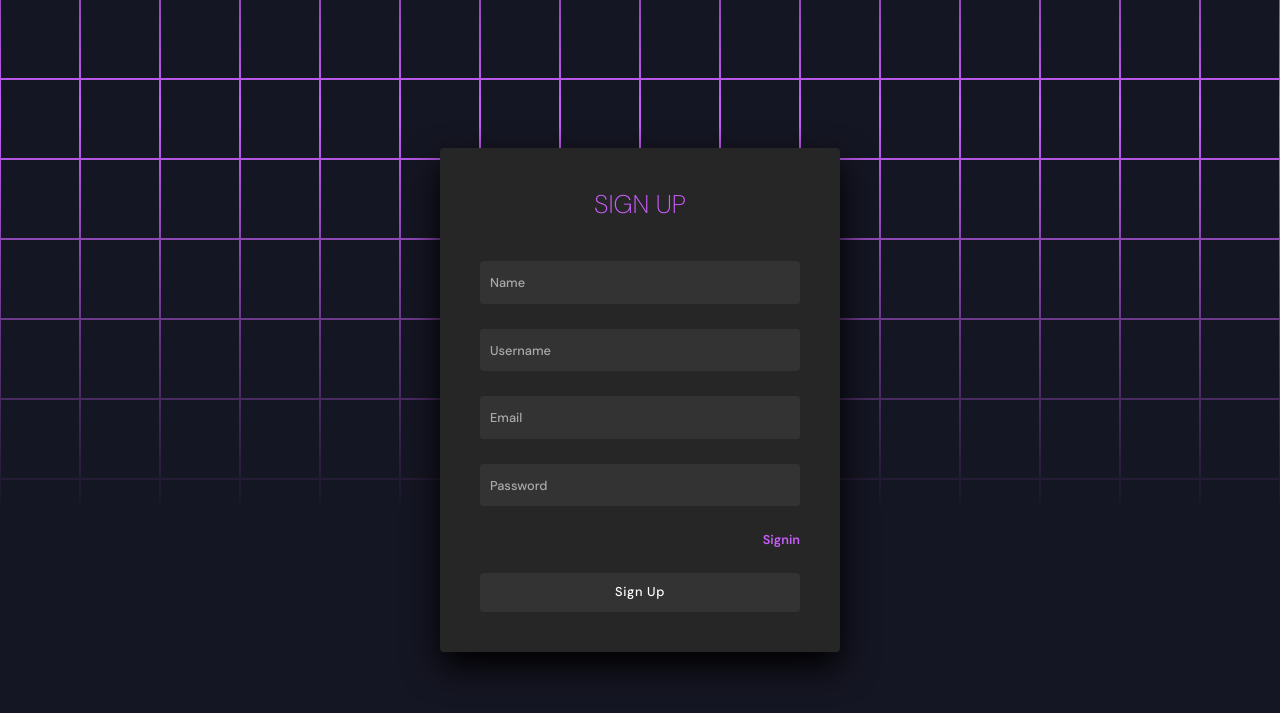
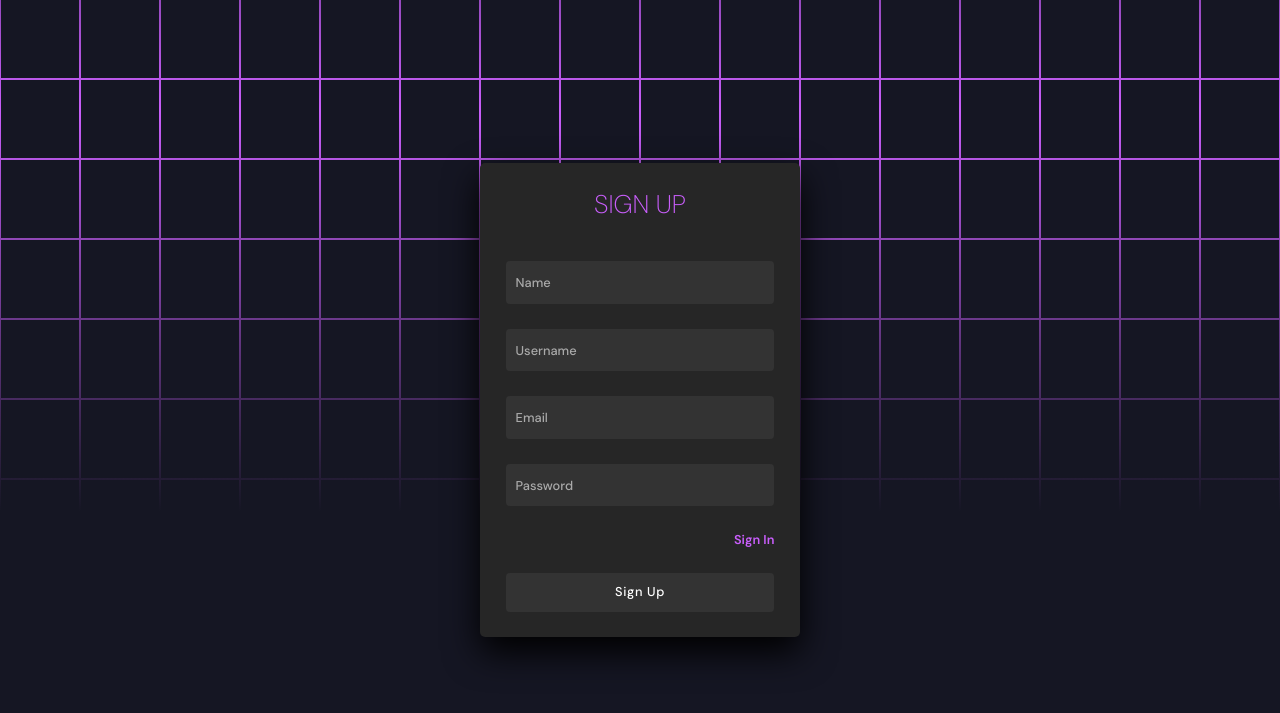
Before and after one commit to BruceTheBear5/BB_VideoCreator, a Flask app: page /signup in a window 1280 px wide. Shown: the top 713 px of the page. Run offline with Flask 3, Linux system fonts and the light colour scheme.

Commit message:
working BLYATATTAGFTUYAF

```diff
--- a/MySQL.py
+++ b/MySQL.py
@@ -80,7 +80,7 @@ def save_data_to_mysql(data):
             cursor.close()
             connection.close()
 
-def save_image_to_mysql(user_id, image_place, image_name):
+def save_image_to_mysql(user_id, image_name):
     try:
         connection = mysql.connector.connect(
             host="localhost",
@@ -91,7 +91,7 @@ def save_image_to_mysql(user_id, image_place, image_name):
 
         cursor = connection.cursor()
 
-        with open(image_place, "rb") as file:
+        with open(image_name, "rb") as file:
             image_data = file.read()
 
         insert_query = """INSERT INTO images (user_id, file_name, file_size, file_type, file_data) VALUES (%s, %s, %s, %s, %s)"""
@@ -196,7 +196,7 @@ def upload_profile_image(user_id, image_name):
         with open(image_name, "rb") as file:
             image_data = file.read()
 
-        query = "INSERT INTO profile_picturesSaiyam20_ (user_id, filename, filesize, file_type, file_data) VALUES (%s, %s, %s, %s, %s)"
+        query = "INSERT INTO profile_pictures (user_id, filename, filesize, file_type, file_data) VALUES (%s, %s, %s, %s, %s)"
         profileData = (user_id, image_name, len(image_data), "image/jpeg", image_data)
 
         cursor.execute(query, profileData)
@@ -507,7 +507,7 @@ def search_mysql(userId, searchStr):
 
 # save_image_to_mysql(1, "./static/Images/Logo.png")
 # retrieve_image_from_mysql(3)
-# upload_profile_image(2, "./static/Images/alt_image.jpg")
+# upload_profile_image(1, "./static/Images/alt_image.jpg")
 # retrieve_profile_image(1)
 
 # AdminRetrieve()
--- a/app copy.py
+++ b/app copy.py
@@ -81,6 +81,9 @@ def profileData(username):
         if "userId" in session:
             UserEmail = session["userEmail"]
             user = retrieve_users_from_mysql(UserEmail)
+            profile_image = retrieve_profile_image(user.id)
+            if profile_image == None:
+                upload_profile_image(user.id, "./static/Images/alt_image.jpg")
             profile_image = retrieve_profile_image(user.id)
             profileImage = base64.b64encode(profile_image.file_data).decode('utf-8')
             images = retrieve_image_from_mysql(user.id)
--- a/app.py
+++ b/app.py
@@ -188,7 +188,7 @@ def upload_images():
                 if file.filename != '':
                     filename = os.path.join(TEMP_DIR, file.filename)
                     file.save(filename)
-                    save_image_to_mysql(user_info["userId"], filename)
+                    save_image_to_mysql(user_info["userId"], filename, file.filename)
 
             if os.path.exists(TEMP_DIR):
                 for file_name in os.listdir(TEMP_DIR):
--- a/static/Styles/loginStyleSheet.css
+++ b/static/Styles/loginStyleSheet.css
@@ -61,14 +61,14 @@ body {
 
 #pulse .sign {
   position: absolute;
-  width: 400px;
+  width: 25%;
   background: var(--alter-bg);
   z-index: 1000;
   display: flex;
   justify-content: center;
   align-items: center;
-  padding: 40px;
-  border-radius: 4px;
+  padding: 2rem;
+  border-radius: 0.4rem;
   box-shadow: 0 15px 35px var(--shadow);
 }
 
--- a/templates/login.html
+++ b/templates/login.html
@@ -102,7 +102,7 @@
 
           <div class="links">
             <p></p>
-            <a href="/signin" id="signupButton">Signin</a>
+            <a href="/signin" id="signupButton">Sign In</a>
           </div>
 
           <div class="inputBox">
```
Also changed, not shown: templates/profile.html (+3 -3 lines).
